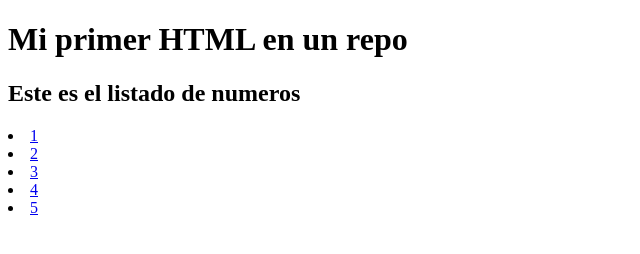
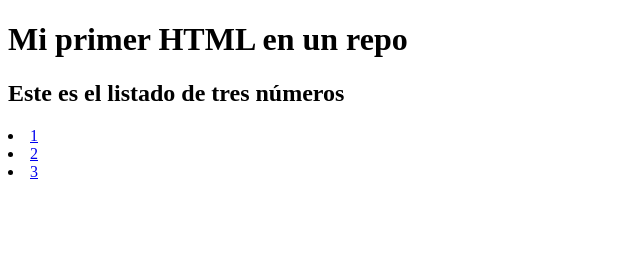
Before and after one commit to profecoder/my_first_repo, a plain HTML site: page index.html in a window 1280 px wide. Shown: the whole page, without its empty margins (0-640 px from the left). Drawn offline with Linux system fonts and the light colour scheme.

Commit message:
Este es un commit desde la rama feature_1

```diff
--- a/index.html
+++ b/index.html
@@ -8,11 +8,9 @@
 </head>
 <body>
     <h1>Mi primer HTML en un repo</h1>
-    <h2>Este es el listado de numeros</h2>
+    <h2>Este es el listado de tres números</h2>
     <li><a href="1">1</a></li>
     <li><a href="2">2</a></li>
     <li><a href="3">3</a></li>
-    <li><a href="4">4</a></li>
-    <li><a href="5">5</a></li>
 </body>
 </html>
```
